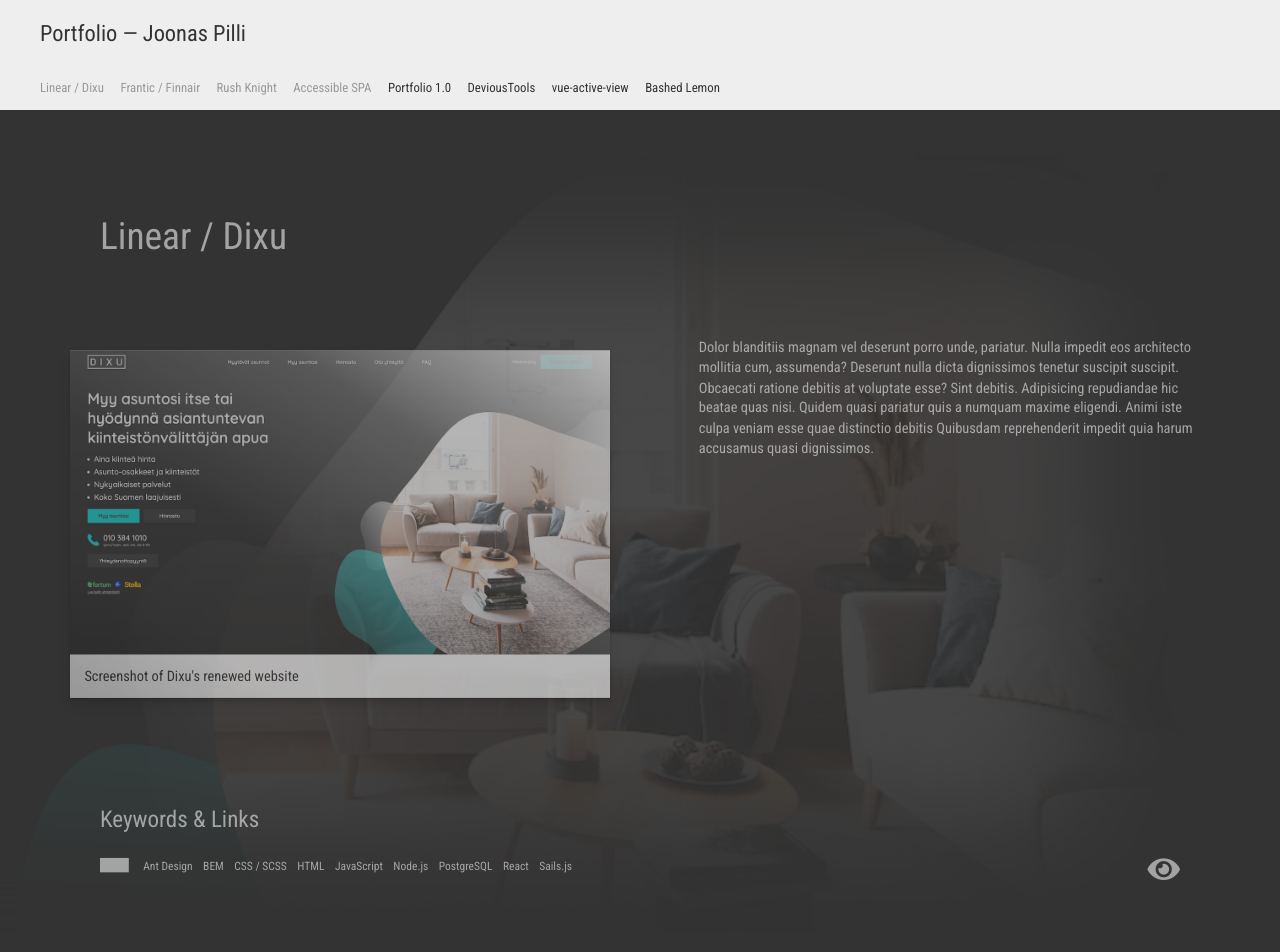
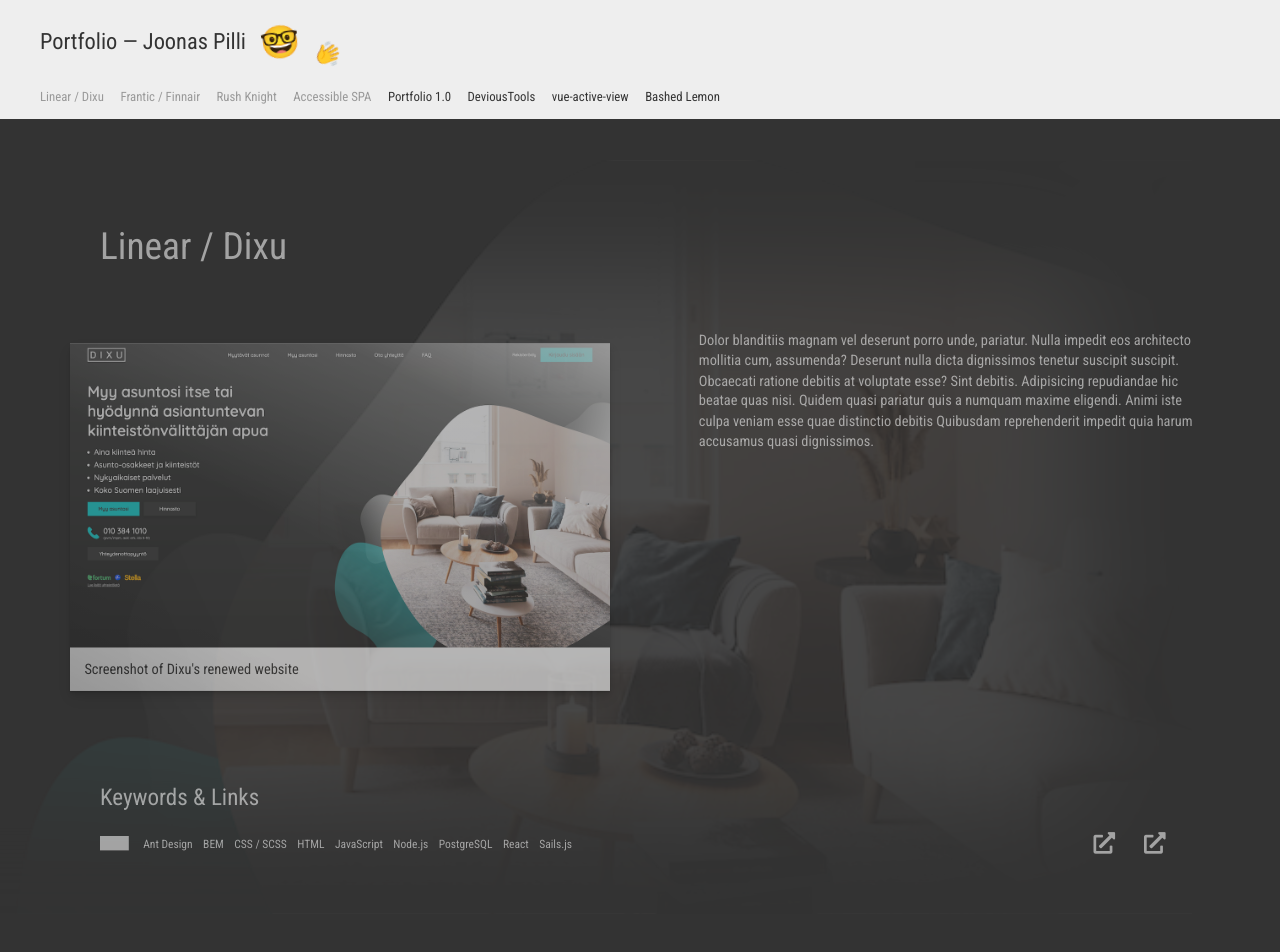
Before and after one commit to joonaspilli/portfolio, a website: page index.html in a window 1280 px wide. Shown: the top 952 px of the page. Drawn offline with Linux system fonts and the light colour scheme.

Commit message:
Implementing

```diff
--- a/index.html
+++ b/index.html
@@ -9,7 +9,13 @@
 </head>
 <body>
     <header>
-        <h1>Portfolio &mdash; Joonas Pilli</h1>
+        <h1>
+            Portfolio &mdash; Joonas Pilli
+            <div class="greeting" aria-hidden="true">
+                <span class="greeting__face">&#129299</span>
+                <span class="greeting__hand">&#128075</span>
+            </div>
+        </h1>
     </header>
 
     <nav>
@@ -50,7 +56,10 @@
                     <li>Sails.js</li>
                 </ul>
                 <a href="https://www.finnair.com/fi/gb/offers/" target="_blank" rel="nofollow noopener">
-                    <i class="fas fa-eye" aria-label="Finnair's renewed flight offers page"></i>
+                    <i class="fas fa-external-link-alt" aria-label="Finnair's renewed flight offers page"></i>
+                </a>
+                <a href="https://www.finnair.com/fi/gb/offers/" target="_blank" rel="nofollow noopener">
+                    <i class="fas fa-external-link-alt" aria-label="Finnair's renewed flight offers page"></i>
                 </a>
             </footer>
         </article>
--- a/script.js
+++ b/script.js
@@ -163,14 +163,14 @@ window.addEventListener('DOMContentLoaded', () => {
 
     initInView({
         selector: 'aside > article',
-        threshold: 50,
+        threshold: 20,
         onEnterView: handleArticleEnterView,
         onExitView: handleArticleExitView,
     });
 
     initInView({
         selector: 'aside > article',
-        threshold: 50,
+        threshold: 20,
         onEnterView: handleArticleNavLinkEnterView,
         onExitView: handleArticleNavLinkExitView,
     });
--- a/style.css
+++ b/style.css
@@ -38,6 +38,38 @@ h1 {
     font-size: 1.4rem;
 }
 
+@keyframes wave {
+    from {
+        transform: scaleX(-1) rotateZ(10deg);
+    }
+    to {
+        transform: scaleX(-1) rotateZ(-25deg);
+    }
+}
+
+.greeting {
+    margin-left: 0.4em;
+    display: inline-block;
+}
+
+.greeting__face {
+    position: relative;
+    top: 0.1em;
+    font-size: 2rem;
+    display: inline-block;
+    animation: 0.6s cubic-bezier(0.76, 0, 0.24, 1) infinite alternate-reverse wave;
+}
+
+.greeting__hand {
+    display: inline-block;
+    transform: scaleX(-1);
+    transform-origin: right bottom;
+    animation: 0.6s cubic-bezier(0.68, -0.6, 0.32, 1.6) infinite alternate wave;
+    position: relative;
+    top: 0.2em;
+    right: 1em;
+}
+
 h2 {
     font-size: 2.6rem;
 
@@ -52,11 +84,7 @@ h4 {
 }
 
 nav {
-    display: none;
-    position: sticky;
-    top: 0;
     background: #eee;
-    z-index: 1;
 }
 
 nav li {
@@ -92,7 +120,7 @@ nav li a {
 
 main > article {
     padding: 1rem 0;
-    min-height: 80vh;
+    min-height: 100vh;
     position: relative;
     transition: all 0.6s cubic-bezier(0.5, 1, 0.89, 1);
 }
@@ -148,6 +176,7 @@ article figure {
     position: relative;
     margin: 2rem 0;
     background: #fff;
+    background-size: 125%;
     box-shadow:
         0 1px 1px rgba(0,0,0,0.11),
         0 2px 2px rgba(0,0,0,0.11),
@@ -156,8 +185,13 @@ article figure {
         0 8px 16px rgba(0,0,0,0.11);
 }
 
+article.in-view figure {
+    background-size: 100%;
+}
+
 article figure::after {
-    background: linear-gradient(
+    background-size: inherit;
+    background-image: linear-gradient(
         to left bottom,
         rgba(255, 255, 255, 1) 0%,
         rgba(255, 255, 255, 0.75) 10%,
@@ -195,13 +229,6 @@ main > article footer {
     margin: 2rem 0;
 }
 
-article footer li {
-    display: inline;
-    margin: 1rem 0.5rem 1rem 0;
-    font-size: 0.8rem;
-    white-space: nowrap;
-}
-
 main > article .background {
     position: absolute;
     height: 100%;
@@ -221,11 +248,6 @@ main > article:nth-child(odd) .background {
 
 main > article:nth-child(even) .background {
     box-shadow: 0 0 10vw 10vw #eee inset;
-}
-
-article footer ul {
-    padding-left: 1rem;
-    transition: all 0.6s cubic-bezier(0.5, 1, 0.89, 1);
 }
 
 main > article:nth-child(odd) footer ul {
@@ -252,19 +274,40 @@ aside article.in-view footer ul {
     border-left: 4rem solid #333 !important;
 }
 
-article footer a {
-    display: block;
-    font-size: 1.5rem;
-    margin-top: 2rem;
-    position: relative;
-    height: 1.5rem;
+article footer {
+    display: flex;
+    flex-wrap: wrap;
+    justify-content: space-evenly;
+    align-items: center;
+    align-content: space-between;
 }
 
-article footer a i {
-    position: absolute;
-    top: 0;
-    right: 0;
+article footer h3, article footer h4 {
+    flex: 0 0 100%;
+}
+
+article footer ul {
+    flex: 0 0 100%;
+    padding-left: 1rem;
     transition: all 0.6s cubic-bezier(0.5, 1, 0.89, 1);
+}
+
+article footer li {
+    display: inline;
+    margin-right: 0.5rem;
+    font-size: 0.8rem;
+    white-space: nowrap;
+}
+
+article footer a {
+    display: inline-block;
+    font-size: 1.5rem;
+    margin: 2.6rem 1rem 0 1rem;
+    transition: all 0.6s cubic-bezier(0.5, 1, 0.89, 1);
+}
+
+article footer a:hover, article footer a:focus {
+    transform: scale(1.2);
 }
 
 main > article:nth-child(odd) a {
@@ -279,13 +322,11 @@ aside > article a {
     color: #333;
 }
 
-article footer a:hover i, article footer a:focus i {
-    transform: scale(1.2);
-}
-
 @media (min-width: 48rem) { /* 768px */
     nav {
-        display: block;
+        position: sticky;
+        top: 0;
+        z-index: 1;
     }
 
     article {
@@ -293,7 +334,7 @@ article footer a:hover i, article footer a:focus i {
         flex-wrap: wrap;
         justify-content: flex-start;
         align-items: flex-start;
-        align-content: flex-end;
+        align-content: center;
     }
 
     main > article {
@@ -310,6 +351,7 @@ article footer a:hover i, article footer a:focus i {
 
     article figure, article p {
         flex: 0 0 50%;
+        margin: 1rem 0;
     }
 
     main > article figcaption {
@@ -326,11 +368,7 @@ article footer a:hover i, article footer a:focus i {
 
     article footer {
         flex: 0 0 100%;
-        display: flex;
-        flex-wrap: wrap;
-        justify-content: space-between;
-        align-items: center;
-        align-content: center;
+        justify-content: flex-start;
     }
 
     article footer h3, article footer h4 {
@@ -338,15 +376,11 @@ article footer a:hover i, article footer a:focus i {
     }
 
     article footer ul {
-        flex: 0 0 80%;
+        flex: 1 1 auto;
     }
 
     article footer a {
-        margin-top: 0;
-    }
-
-    main > article footer a {
-        font-size: 2rem;
+        margin: 0 1rem 0 1rem;
     }
 
     main > article.in-view:nth-child(odd) footer ul {
@@ -366,8 +400,8 @@ article footer a:hover i, article footer a:focus i {
     aside {
         display: flex;
         flex-wrap: wrap;
-        align-items: stretch;
-        align-content: center;
+        align-items: flex-start;
+        align-content: flex-start;
     }
 
     aside article {
```
Lines whose indentation alone changed are shown as unchanged.
